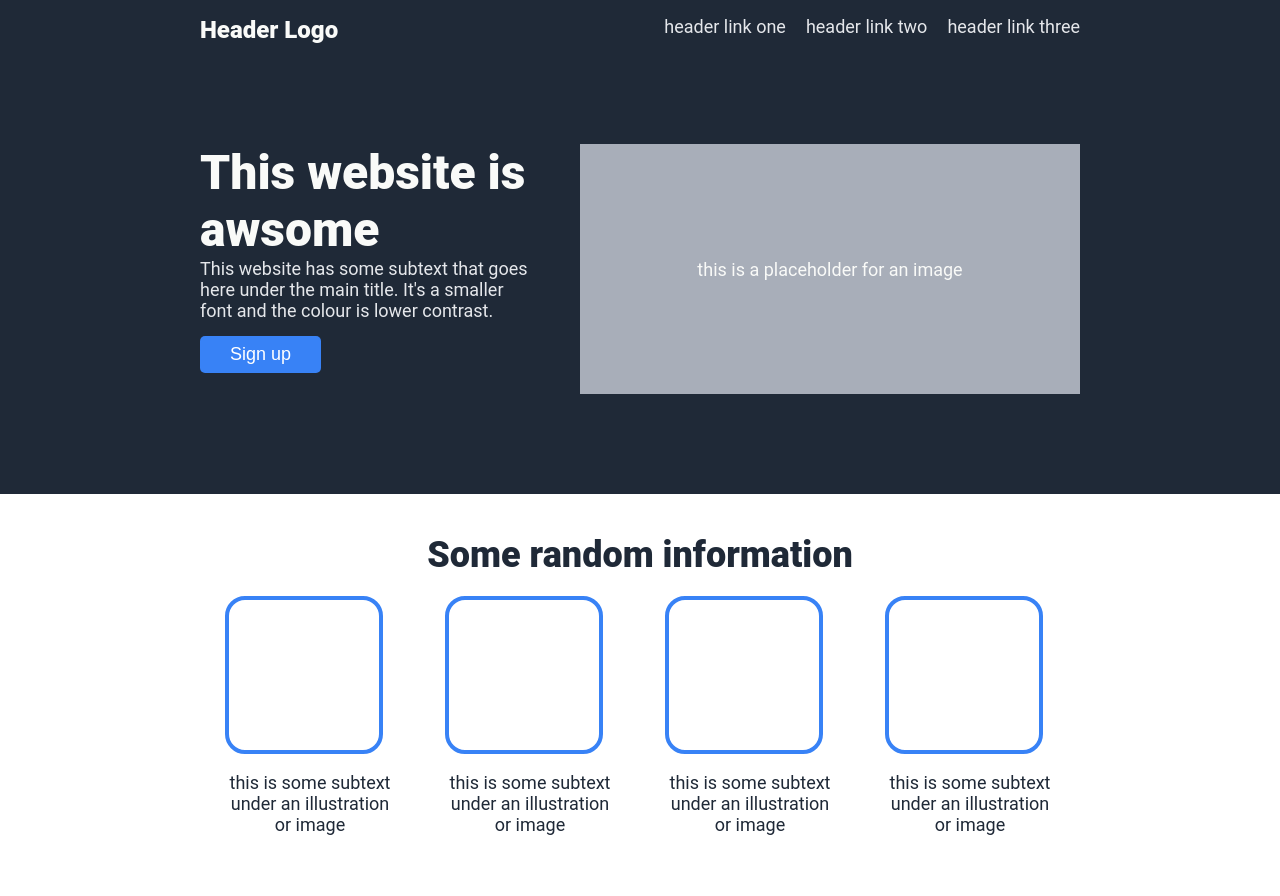
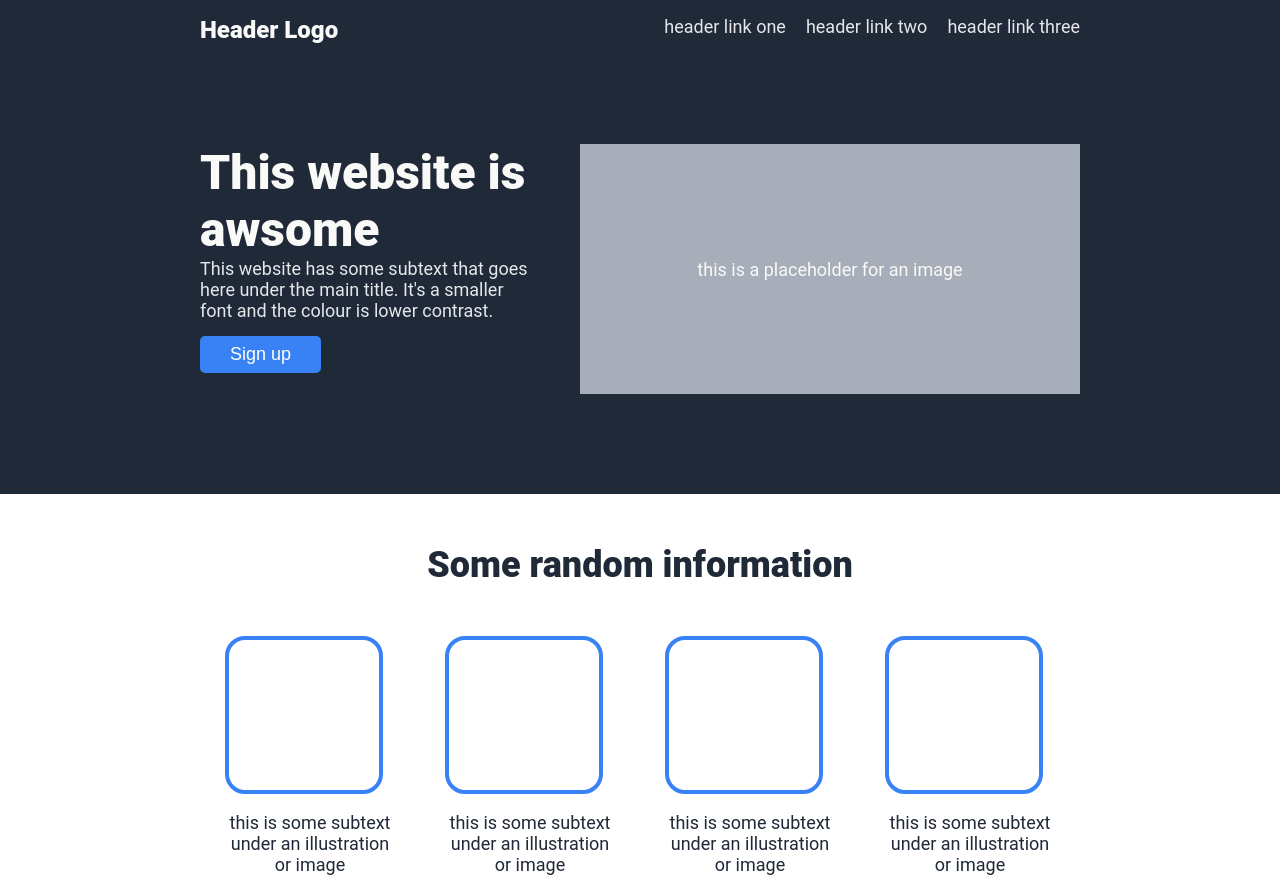
Before and after one commit to Michael668875/Odin-portfolio, a plain HTML site: page index.html in a window 1280 px wide. Shown: the top 896 px of the page. Drawn offline with Linux system fonts and the light colour scheme.

Commit message:
testing slight update

```diff
--- a/style.css
+++ b/style.css
@@ -54,7 +54,8 @@ body {
     color: #1f2937;
     font-weight: 900;
     text-align: center;
-    padding: 20px;
+    padding: 30px;
+    margin-bottom: 20px;
 }
 
 .quote {
```
